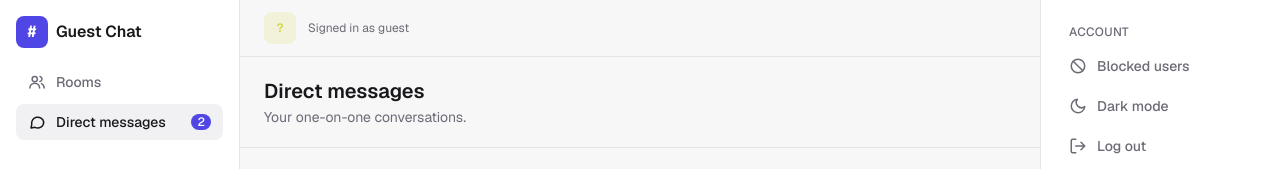
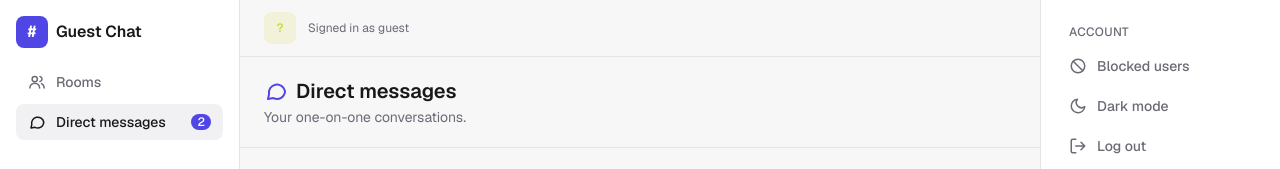
Before and after one commit to PRAGATI0123/Flick-chat-app, a Next.js app: page /chat/directMsg in a window 1280 px wide. Shown: the top 169 px of the page. Built offline with nearby package versions, Linux system fonts and the light colour scheme.

Commit message:
Show the messages icon next to the Direct messages title

```diff
--- a/src/app/chat/(lists)/directMsg/page.tsx
+++ b/src/app/chat/(lists)/directMsg/page.tsx
@@ -2,6 +2,7 @@
 
 import { useState } from "react";
 import { useChatStore } from "@/components/ChatStore";
+import { MessagesIcon } from "@/components/icons";
 import { Input } from "@/components/Input";
 import { ListRow } from "@/components/ListRow";
 import { PageHeader } from "@/components/PageHeader";
@@ -21,7 +22,11 @@ export default function DirectMessagesPage() {
 
   return (
     <>
-      <PageHeader title="Direct messages" description="Your one-on-one conversations." />
+      <PageHeader
+        title="Direct messages"
+        icon={<MessagesIcon className="size-5 md:size-6" />}
+        description="Your one-on-one conversations."
+      />
 
       <div className="flex flex-col gap-3 p-4 md:p-6">
         {conversations.length > 0 && (
```
